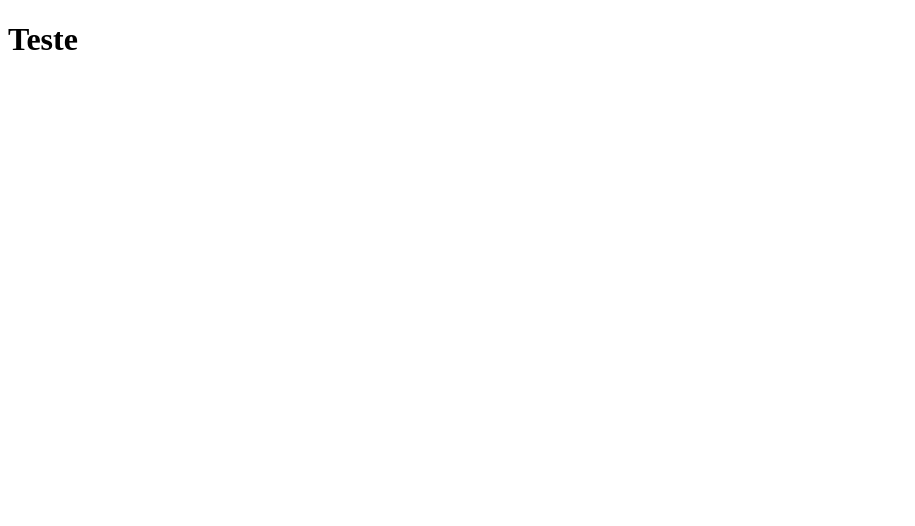
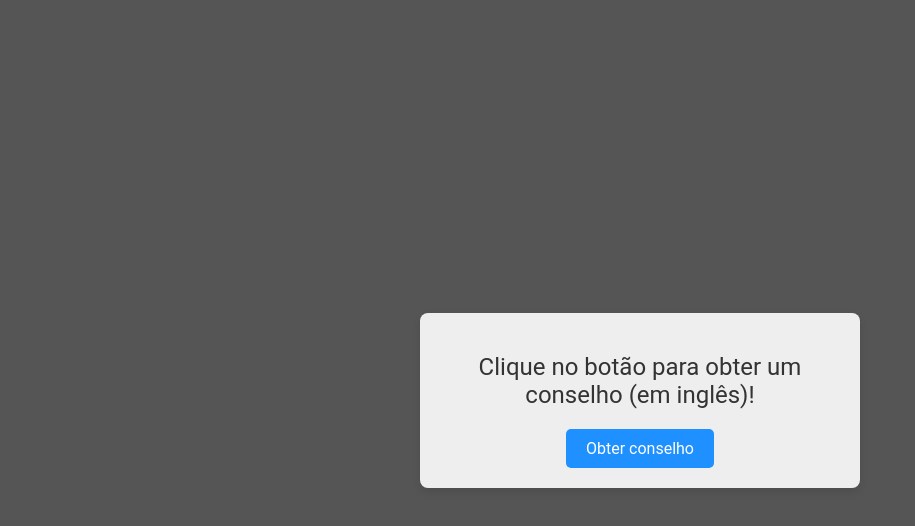
Before and after one commit to cleytonmuto/clone-tabnews, a Next.js app: page / in a window 1280 px wide. Shown: the top 526 px of the page, without its empty margins (0-915 px from the left). Built offline with nearby package versions, Linux system fonts and the light colour scheme.

Commit message:
feat: added boxed advices

```diff
--- /dev/null
+++ b/pages/_app.js
@@ -0,0 +1,5 @@
+import '../styles.css'
+
+export default function MyApp({ Component, pageProps }) {
+  return <Component {...pageProps} />
+}
--- a/pages/index.js
+++ b/pages/index.js
@@ -1,5 +1,24 @@
-function Home() {
-  return <h1>Teste</h1>
+import React, { useState } from "react";
+
+export default function Home() {
+  const [advice, setAdvice] = useState("Clique no botão para obter um conselho (em inglês)!");
+
+  const getAdvice = async () => {
+    try {
+      const response = await fetch("https://api.adviceslip.com/advice");
+      const data = await response.json();
+      setAdvice(data.slip.advice);
+    } catch (error) {
+      setAdvice("Falha ao obter conselho. Tente novamente.");
+    }
+  };
+
+  return (
+    <div className="advice-container">
+      <div className="advice-box">
+        <p className="advice-text">{advice}</p>
+        <button onClick={getAdvice}>Obter conselho</button>
+      </div>
+    </div>
+  );
 }
-
-export default Home;
--- /dev/null
+++ b/styles.css
@@ -0,0 +1,45 @@
+* {
+    font-family: Roboto, system-ui, -apple-system, BlinkMacSystemFont, 'Segoe UI', Oxygen, Ubuntu, Cantarell, 'Open Sans', 'Helvetica Neue', sans-serif;
+}
+
+body {
+    margin: 0;
+    background-color: #555;
+    display: flex;
+    justify-content: center;
+    align-items: center;
+    height: 100vh;
+  }
+
+  .advice-container {
+    text-align: center;
+  }
+
+  .advice-box {
+    background-color: #EEE;
+    padding: 20px;
+    border-radius: 8px;
+    box-shadow: 0 4px 8px rgba(0, 0, 0, 0.1);
+    max-width: 400px;
+    margin: 0 auto;
+  }
+
+  .advice-text {
+    font-size: 1.5em;
+    margin: 20px 0;
+    color: #333;
+  }
+
+  button {
+    padding: 10px 20px;
+    font-size: 1em;
+    cursor: pointer;
+    background-color: #1E90FF;
+    color: #fff;
+    border: none;
+    border-radius: 5px;
+  }
+
+  button:hover {
+    background-color: #0056b3;
+  }
```
